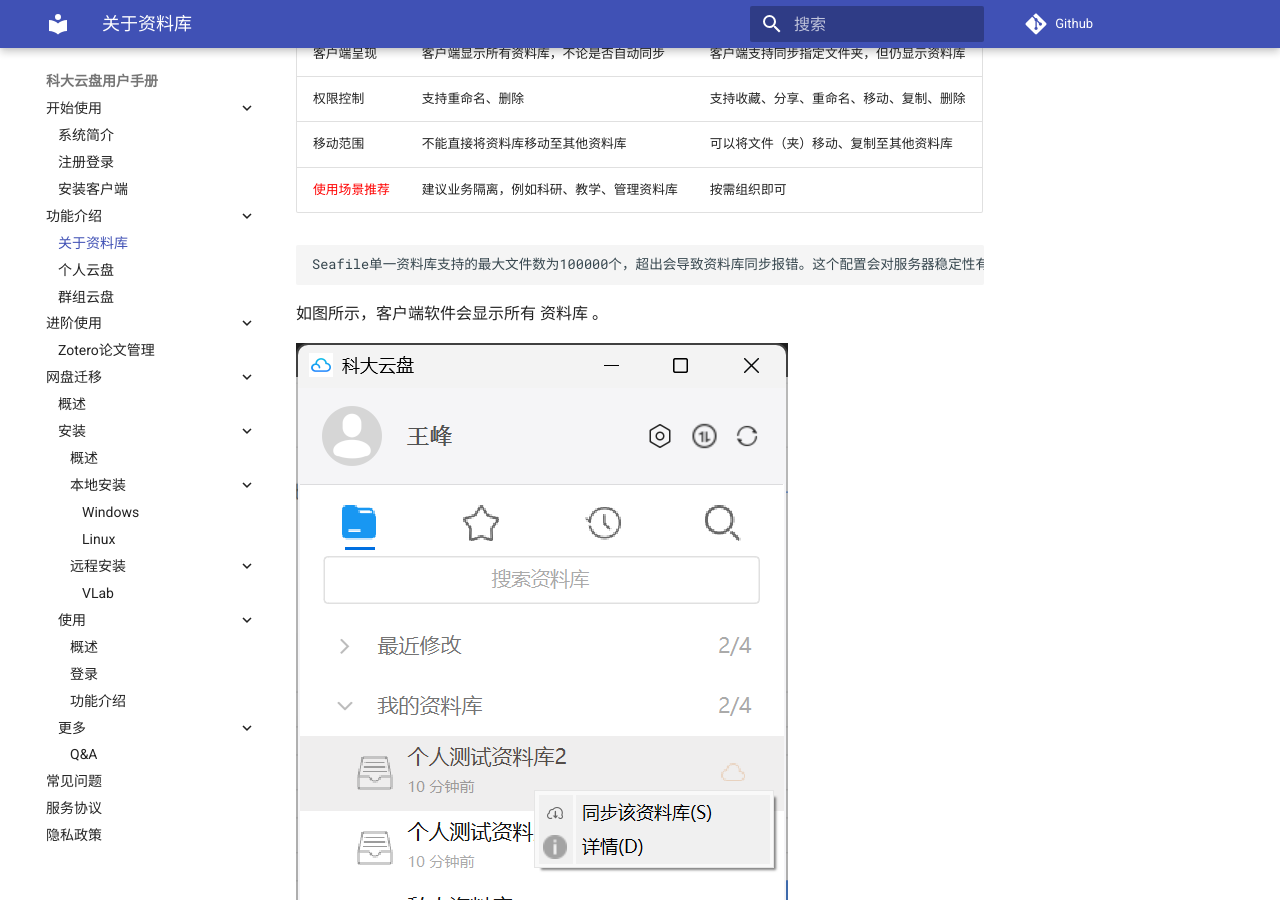
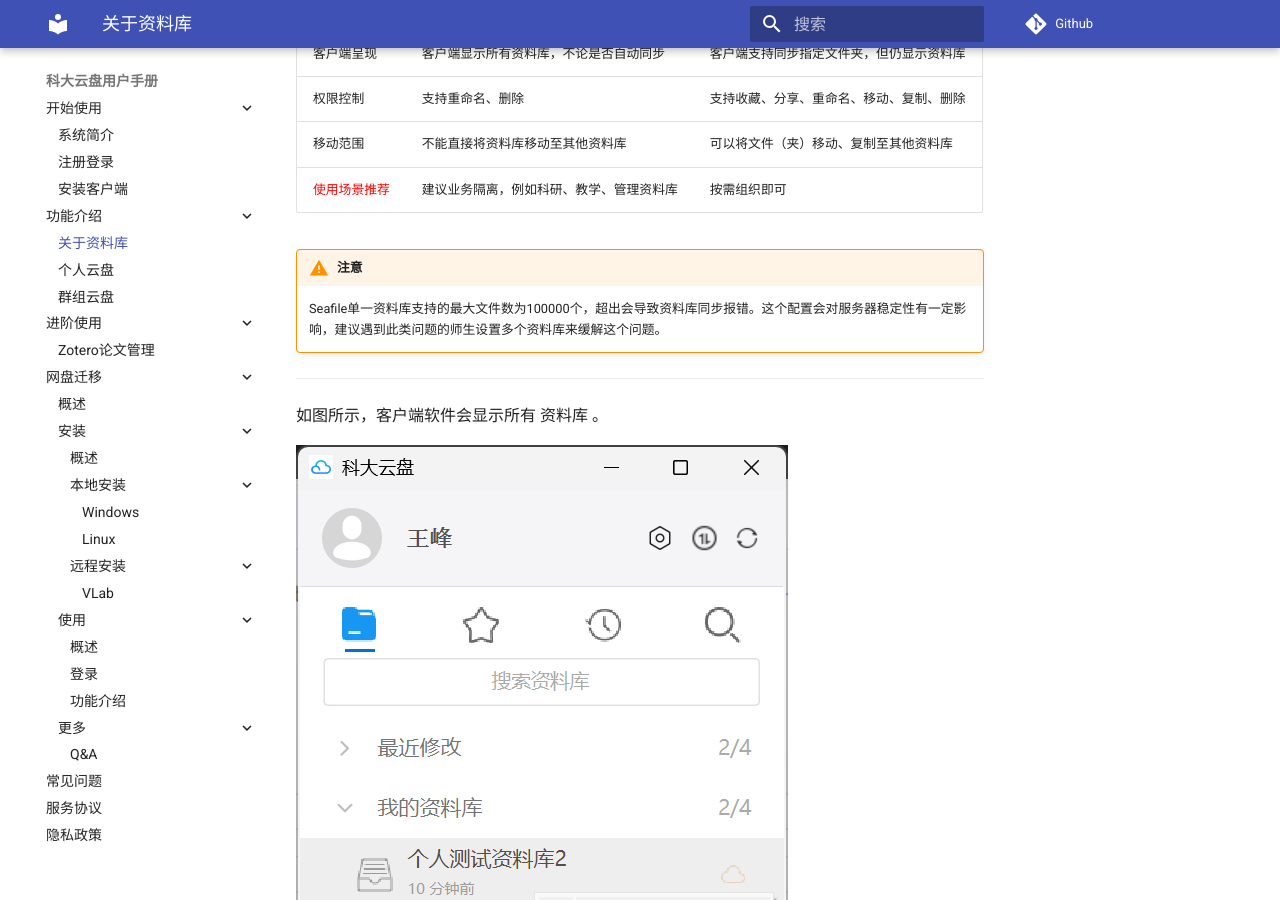
Before and after one commit to wf0229/pan_doc, an MkDocs documentation site: the page built from docs/library.md, in a window 1280 px wide and 900 px high, scrolled down 408 px. Built offline with MkDocs 1.6.1 and Material for MkDocs 9.7.7, drawn with Linux system fonts in a browser that asks for light colours; comment, search, counter and statistics services are not loaded.

Commit message:
Update library.md

````diff
--- a/docs/library.md
+++ b/docs/library.md
@@ -13,9 +13,10 @@
 | 移动范围         | 不能直接将资料库移动至其他资料库       | 可以将文件（夹）移动、复制至其他资料库         |
 | <span style="color:red">使用场景推荐</span> | 建议业务隔离，例如科研、教学、管理资料库     | 按需组织即可|
 
-```info
-Seafile单一资料库支持的最大文件数为100000个，超出会导致资料库同步报错。这个配置会对服务器稳定性有一定影响，建议遇到此类问题的师生设置多个资料库来缓解这个问题。
-```
+!!! warning "注意"
+
+    Seafile单一资料库支持的最大文件数为100000个，超出会导致资料库同步报错。这个配置会对服务器稳定性有一定影响，建议遇到此类问题的师生设置多个资料库来缓解这个问题。
+---
 
 如图所示，客户端软件会显示所有 资料库 。
 
````
